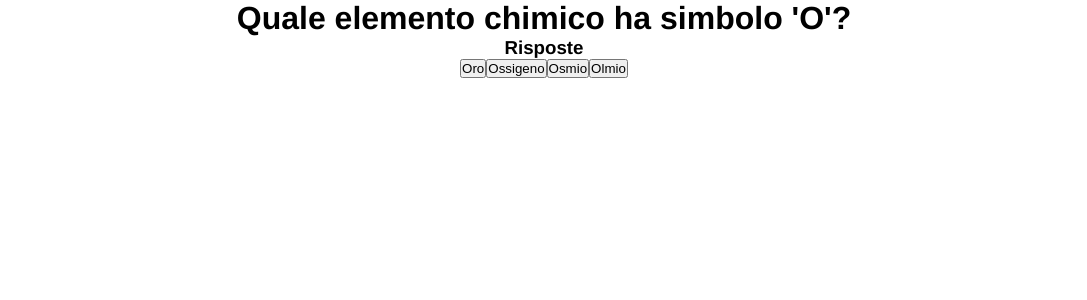
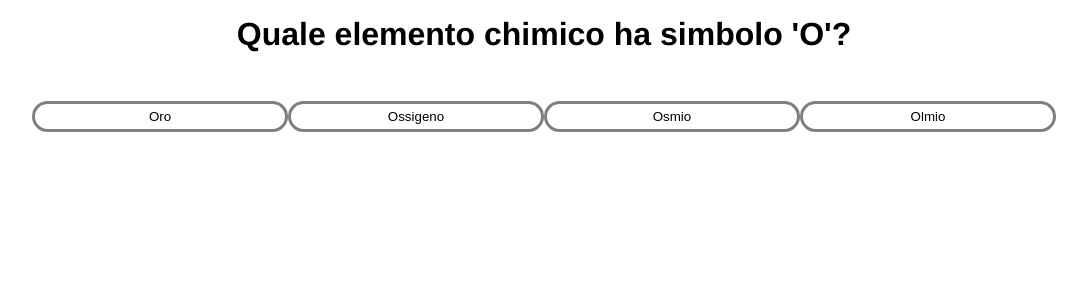
Before and after one commit to NicolaTeora/who-wants-to-be-a-millionaire, a Vue app: page / in a window 1280 px wide. Shown: the top 300 px of the page, without its empty margins (96-1183 px from the left). Built offline with nearby package versions, Linux system fonts and the light colour scheme.

Commit message:
feat: custom components

```diff
--- a/src/components/Domande.vue
+++ b/src/components/Domande.vue
@@ -1,18 +1,24 @@
 <template>
     <!-- Visualizza la domanda passata dal genitore -->
-    <h1>{{ domanda }}</h1>
+    <div class="question">
+        <h1>{{ domanda }}</h1>
+    </div>
 </template>
 
 <script>
 export default {
     props: {
         domanda: {
-            type: String, // Definisce che 'domanda' deve essere una stringa
-            required: true // Indica che 'domanda' è obbligatorio
+            type: String,
+            required: true // 'domanda' è obbligatorio
         }
     }
 };
 </script>
 
 <!-- Add "scoped" attribute to limit CSS to this component only -->
-<style scoped></style>
+<style scoped>
+.question {
+    padding: 1rem 0;
+}
+</style>
--- a/src/components/Risposte.vue
+++ b/src/components/Risposte.vue
@@ -5,22 +5,59 @@ export default {
             type: Array,
             required: true
         },
+        rispostaCorretta: {
+            type: String,
+            required: true
+        },
+        rispostaSelezionata: {
+            type: String,
+            default: ''
+        }
     },
     methods: {
         selezionaRisposta(risposta) {
             this.$emit('sceltaRisposta', risposta);
+        },
+        getButtonClass(risposta) {
+            if (this.rispostaSelezionata === risposta) {
+                return this.rispostaSelezionata === this.rispostaCorretta ? 'corretto' : 'sbagliato';
+            }
+            return '';
         }
     }
 };
 </script>
 
 <template>
-    <h3>Risposte</h3>
-    <div>
-        <button v-for="risposta in risposte" :key="risposta" @click="selezionaRisposta(risposta)">
+    <div class="risposte">
+        <button class="risposta" :class="getButtonClass(risposta)" v-for="risposta in risposte" :key="risposta"
+            @click="selezionaRisposta(risposta)">
             {{ risposta }}
         </button>
     </div>
 </template>
 
-<style scoped></style>
+<style scoped>
+.risposte {
+    margin: 2rem auto;
+    width: 80%;
+}
+
+.risposta {
+    padding: 5px;
+    width: 25%;
+    border: 3px solid gray;
+    border-radius: 20px;
+    background-color: inherit;
+}
+
+.corretto {
+    background-color: green;
+    color: white;
+}
+
+.sbagliato {
+    background-color: red;
+    color: white;
+}
+</style>
```
